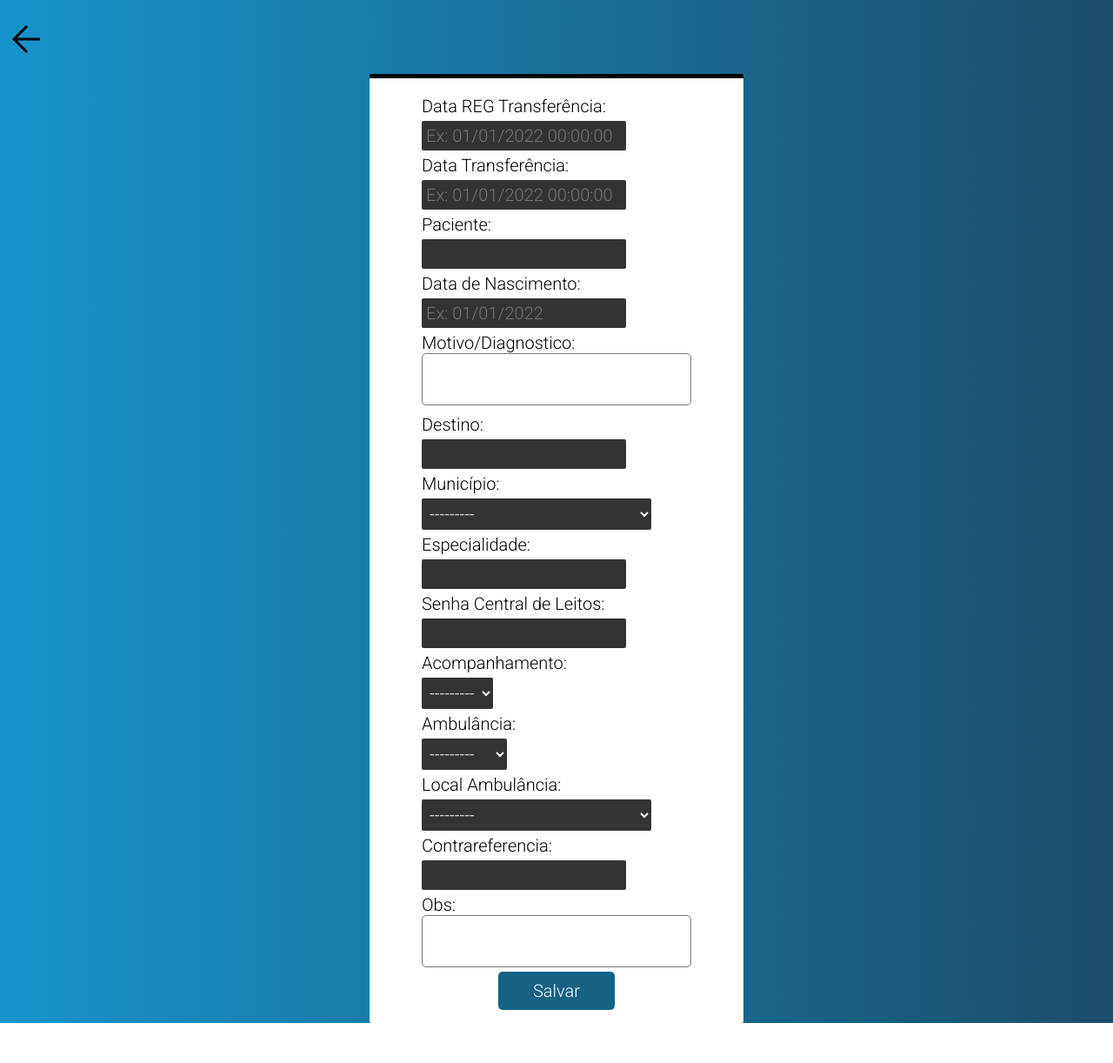
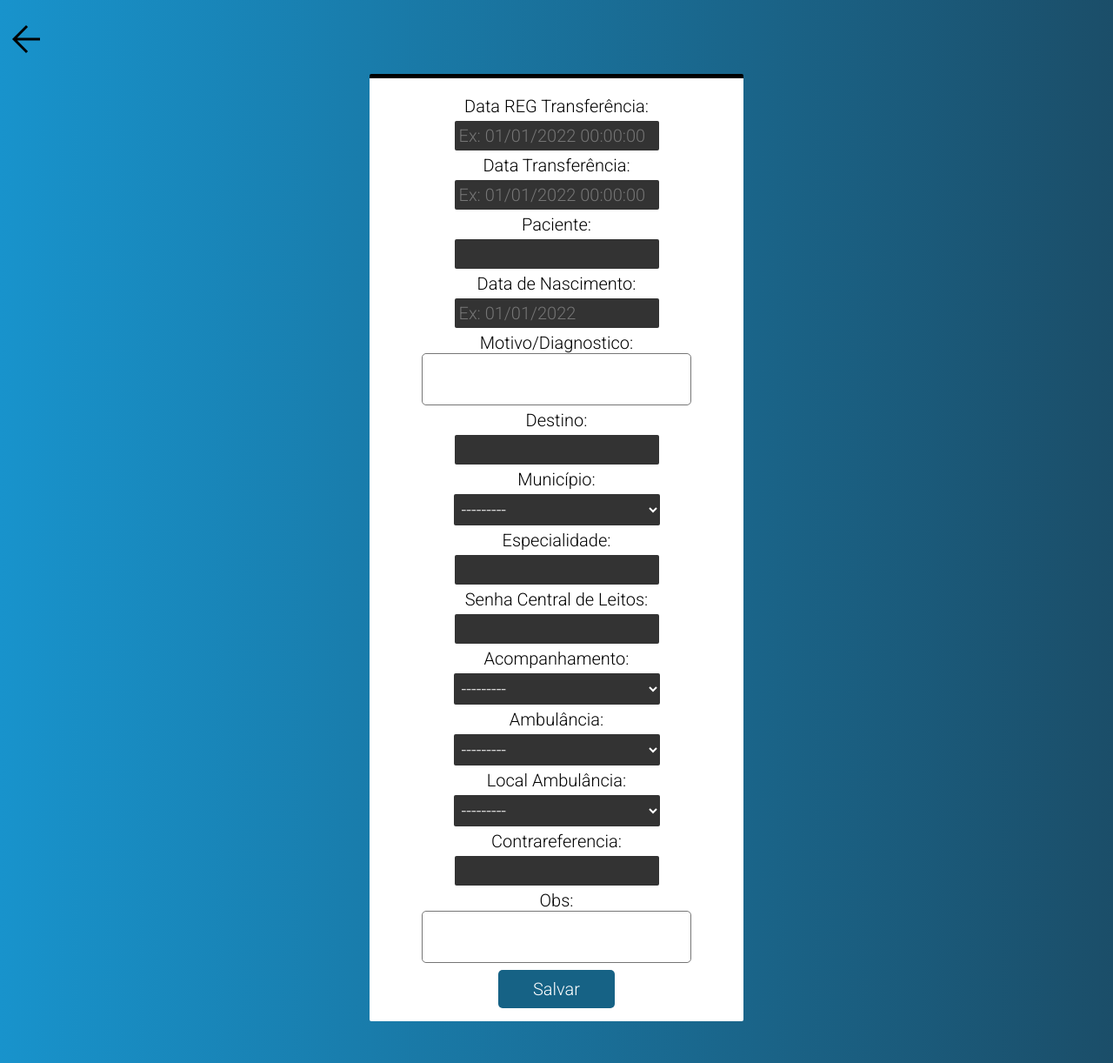
Before and after one commit to lucenasoft/hrrbc-nir, a Django app: page /dashboard/transf/new in a window 1280 px wide. Shown: the whole page at 87% size. Before the commit the page ends 1176 px from the top, so only its background shows below. Run offline with Django 4.2, Linux system fonts and the light colour scheme; the visitor is signed in with stand-in values (Sample User, id 1).

Commit message:
style: reajust in form new transf

```diff
--- a/base_static/global/css/transf_form.css
+++ b/base_static/global/css/transf_form.css
@@ -12,7 +12,10 @@
 }
 
 .container-form-edit form{
-    text-align: center;
+    display: flex;
+    flex-wrap: nowrap;
+    align-items: center;
+    flex-direction: column;
 }
 
 .container-form-edit input, select, label {
@@ -26,6 +29,10 @@
     background: #333333;
     color: white;
     padding: 5px;
+}
+
+.container-form-edit select {
+    width: 237px;
 }
 
 .container-form-edit textarea {
@@ -52,6 +59,7 @@
     border-radius: 5px;
     padding: 10px;
     padding-inline: 40px;
+    margin-top: 8px;
     background: #166285;
     cursor: pointer;
 }
--- a/base_template/partials/transferencia.html
+++ b/base_template/partials/transferencia.html
@@ -33,7 +33,6 @@
     {% for field in form %}
     <form action="{{form_action}}" method="POST" enctype="multipart/form-data">
         {% csrf_token %}
-        <div {{ field.field.widget.attrs.class }}>
         <label for="{{ field.id_for_label }}">{{ field.label }}</label>
         {{field}}
         {{ field.errors }}
--- a/hrrbc/settings.py
+++ b/hrrbc/settings.py
@@ -25,7 +25,7 @@ SECRET_KEY = 'django-insecure-#on=xlkdbqa9rpwqk*71%7zz)(yk@ub!_q82&+!4@ewryka+du
 # SECURITY WARNING: don't run with debug turned on in production!
 DEBUG = True
 
-ALLOWED_HOSTS = []
+ALLOWED_HOSTS = ['192.168.140.100']
 
 
 # Application definition
--- a/nir/templates/edit_transf.html
+++ b/nir/templates/edit_transf.html
@@ -4,4 +4,5 @@
 
 {% block content %}
 {% include 'partials/transferencia.html' %}
+<footer><br><br></footer>
 {% endblock content %}
--- a/nir/templates/new_transf.html
+++ b/nir/templates/new_transf.html
@@ -4,4 +4,5 @@
 
 {% block content %}
 {% include 'partials/transferencia.html' %}
+<footer><br><br></footer>
 {% endblock content %}
```
Also changed, not shown: README.md. Lines whose indentation alone changed are shown as unchanged.
